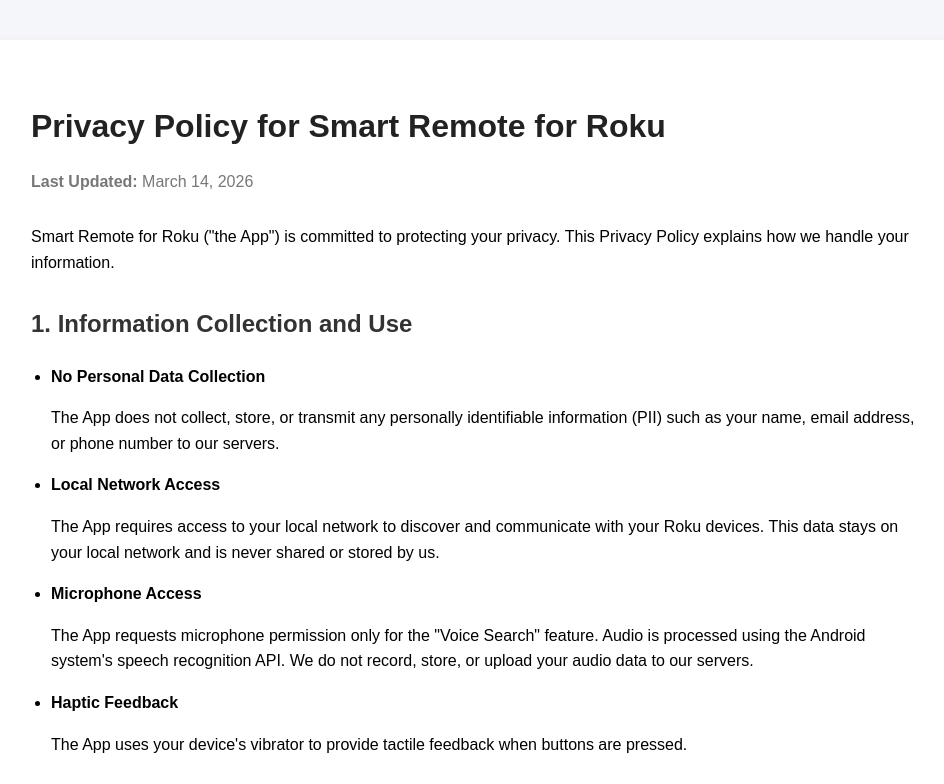
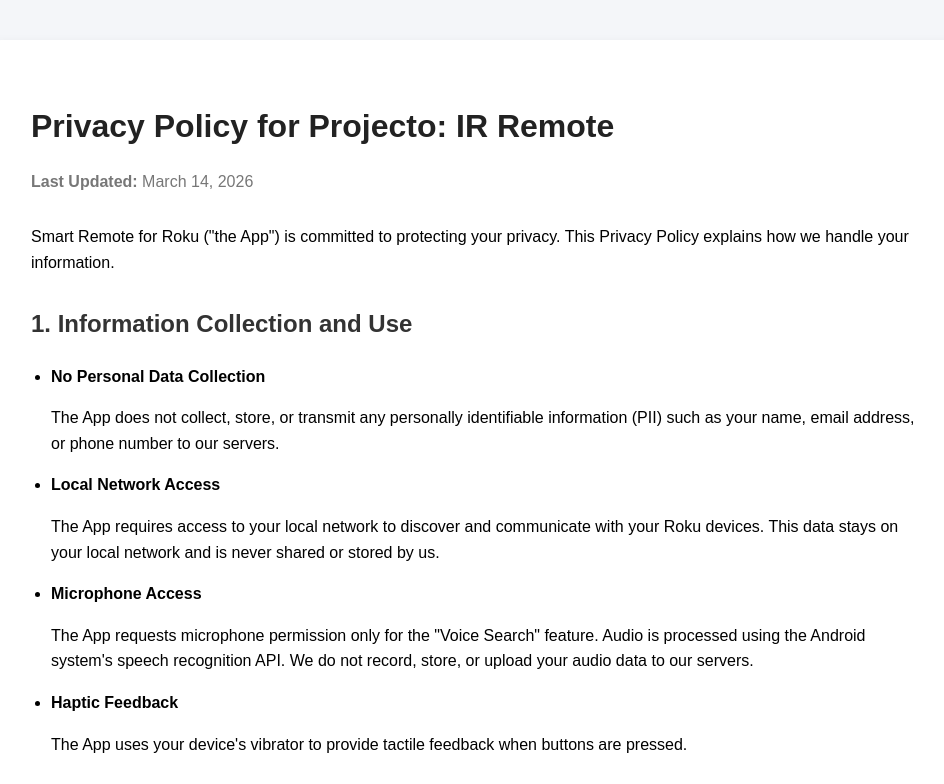
Before and after one commit to smartremotelabs/Projecto-Privacy-Policy, a plain HTML site: page index.html in a window 1280 px wide. Shown: the top 784 px of the page, without its empty margins (159-1103 px from the left). Drawn offline with Linux system fonts and the light colour scheme.

Commit message:
Update index.html

```diff
--- a/index.html
+++ b/index.html
@@ -74,7 +74,7 @@
 <!-- ================= ENGLISH VERSION ================= -->
 <div id="englishContent">
 
-<h1>Privacy Policy for Smart Remote for Roku</h1>
+<h1>Privacy Policy for  Projecto: IR Remote</h1>
 <p class="last-updated"><strong>Last Updated:</strong> March 14, 2026</p>
 
 <p>
```
